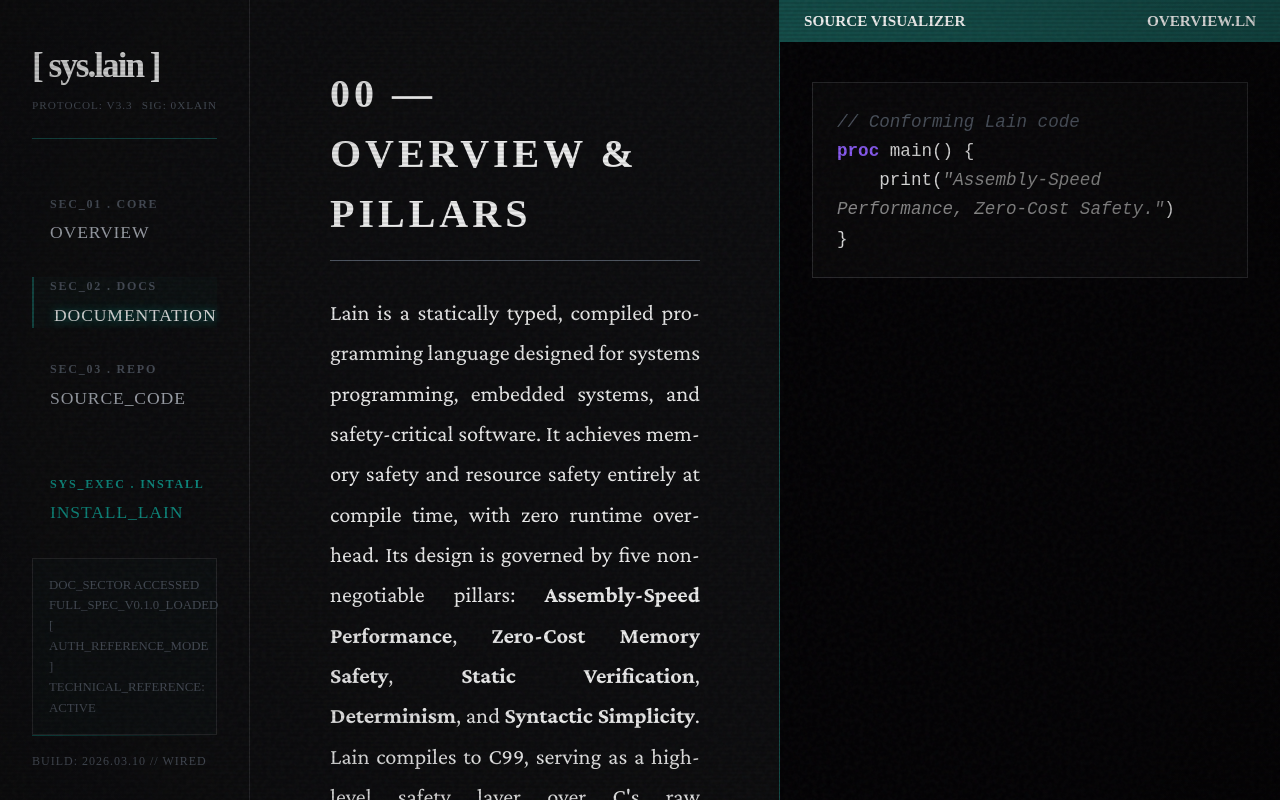
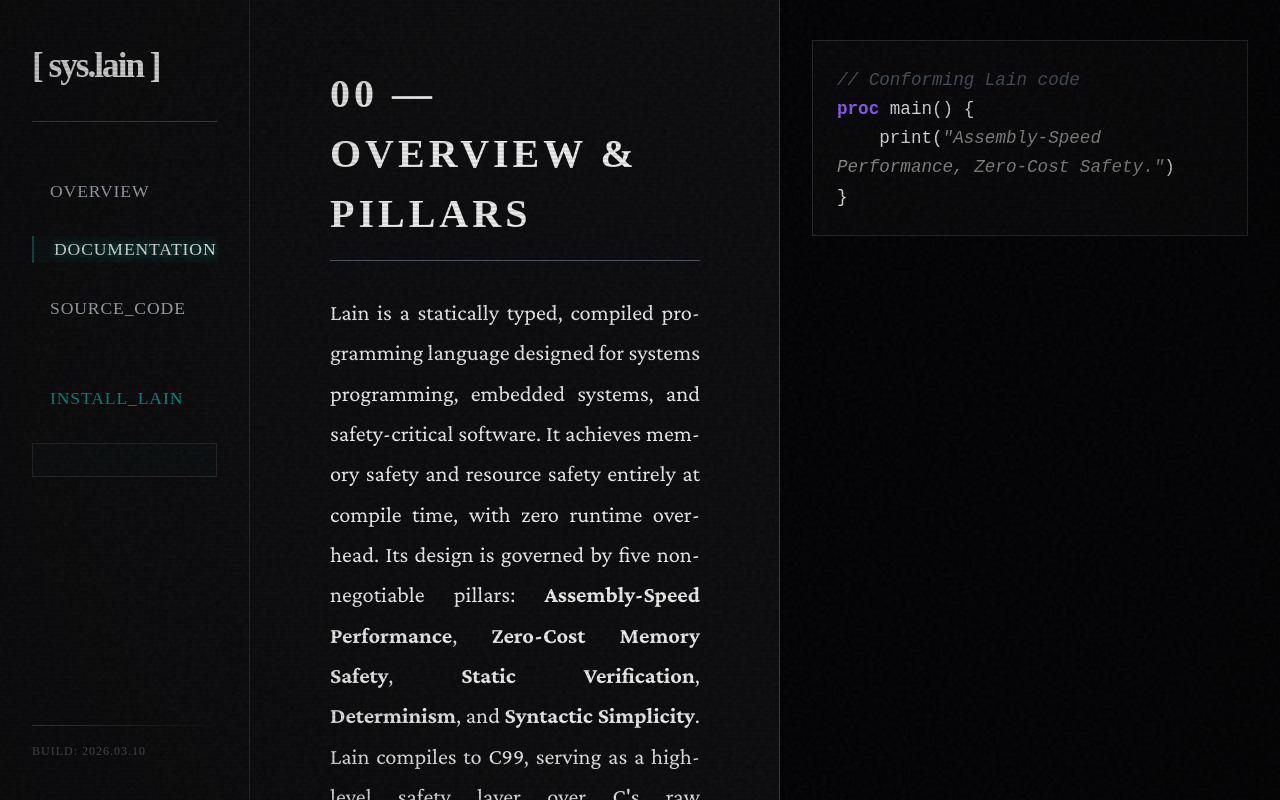
Before and after one commit to Marco-DG/lain, a Next.js app in the folder lain-website/: page /docs in a window 1280 px wide. Built offline with nearby package versions, Linux system fonts and the light colour scheme.

Commit message:
Code Triggers (Intersection Observer): + minor visual fixes

```diff
--- a/lain-website/app/docs/page.tsx
+++ b/lain-website/app/docs/page.tsx
@@ -4,12 +4,7 @@ import { specData } from "./specData";
 import styles from "../page.module.css";
 
 export default function Documentation() {
-    const statusLines = [
-        "DOC_SECTOR ACCESSED",
-        "FULL_SPEC_V0.1.0_LOADED",
-        "[ AUTH_REFERENCE_MODE ]",
-        "TECHNICAL_REFERENCE: ACTIVE"
-    ];
+    const statusLines: string[] = [];
 
     return (
         <NaviShell statusLines={statusLines}>
--- a/lain-website/app/docs/specData.ts
+++ b/lain-website/app/docs/specData.ts
@@ -13,8 +13,12 @@ proc main() {
     {
         id: "lexical",
         title: "01 — Lexical Structure",
-        content: `Lain source files are UTF-8 encoded. The language supports line (//) and nested block (/* */) comments. Semicolons are optional, as newlines serve as implicit statement terminators.
+        content: `
+        <section data-code="${encodeURIComponent('// Line comment\n/* Nested /* block */ comment */\n\nvar x = 42\ny = "Lain System" // Implicit semicolon')}">
+            Lain source files are UTF-8 encoded. The language supports line (//) and nested block (/* */) comments. Semicolons are optional, as newlines serve as implicit statement terminators.
+        </section>
         <br><br>
+        <section data-code="${encodeURIComponent('// Keywords demonstration\ntype File { mov handle int }\n\nproc main() {\n    var f = open_file("test.txt")\n    defer close_file(mov f)\n}')}">
             <b>Core Keywords:</b>
             <table>
                 <thead>
@@ -30,7 +34,8 @@ proc main() {
                     <tr><td><code>unsafe</code></td><td>Unsafe block escape hatch</td></tr>
                     <tr><td><code>defer</code></td><td>LIFO resource cleanup</td></tr>
                 </tbody>
-        </table>`,
+            </table>
+        </section>`,
         code: `// Line comment
 /* Nested /* block */ comment */
 
--- a/lain-website/components/Sidebar.tsx
+++ b/lain-website/components/Sidebar.tsx
@@ -25,35 +25,29 @@ export default function Sidebar({ statusLines }: SidebarProps) {
                         <h1 className={styles.logo}>[ sys.lain ]</h1>
                     </Link>
                     <div className={styles.logoMetadata}>
-                        <span>PROTOCOL: v3.3</span>
-                        <span>SIG: 0xLAIN</span>
                     </div>
                 </div>
 
                 <nav className={styles.navLinks}>
                     <div className={`${styles.navGroup} ${isLinkActive('/overview') ? styles.navGroupActive : ''}`}>
-                        <span className={styles.navLabel}>SEC_01 . CORE</span>
                         <Link href="/overview" className={`${styles.navLink} ${isLinkActive('/overview') ? styles.navLinkActive : ''}`}>
                             OVERVIEW
                         </Link>
                     </div>
 
                     <div className={`${styles.navGroup} ${isLinkActive('/docs') ? styles.navGroupActive : ''}`}>
-                        <span className={styles.navLabel}>SEC_02 . DOCS</span>
                         <Link href="/docs" className={`${styles.navLink} ${isLinkActive('/docs') ? styles.navLinkActive : ''}`}>
                             DOCUMENTATION
                         </Link>
                     </div>
 
                     <div className={styles.navGroup}>
-                        <span className={styles.navLabel}>SEC_03 . REPO</span>
                         <a className={styles.navLink} href="https://github.com/Marco-DG/lain" target="_blank" rel="noopener noreferrer">
                             SOURCE_CODE
                         </a>
                     </div>
 
                     <div className={`${styles.navGroup} ${isLinkActive('/install') ? styles.navGroupActive : ''}`} style={{ marginTop: '2rem' }}>
-                        <span className={styles.navLabel} style={{ color: 'var(--accent-teal)' }}>SYS_EXEC . INSTALL</span>
                         <Link href="/install" className={`${styles.navLink} ${isLinkActive('/install') ? styles.navLinkActive : ''}`} style={{ color: 'var(--accent-teal)' }}>
                             INSTALL_LAIN
                         </Link>
@@ -74,7 +68,7 @@ export default function Sidebar({ statusLines }: SidebarProps) {
 
             <div className={styles.sidebarBottom}>
                 <div className={styles.dataLine}></div>
-                <span className={styles.buildInfo}>BUILD: 2026.03.10 // WIRED</span>
+                <span className={styles.buildInfo}>BUILD: 2026.03.10</span>
             </div>
         </aside>
     );
--- a/lain-website/components/SpecViewer.tsx
+++ b/lain-website/components/SpecViewer.tsx
@@ -6,7 +6,7 @@ import styles from './SpecViewer.module.css';
 export interface SpecChapter {
     id: string;
     title: string;
-    content: string; // HTML content, can contain <section data-code="..."> tags
+    content: string; // HTML content, can contain tags with data-code="..."
     code?: string;   // Default code if no section is active
 }
 
@@ -35,9 +35,41 @@ export default function SpecViewer({ data }: SpecViewerProps) {
         }
     };
 
+    // Reset and Initial Code
     useEffect(() => {
         setActiveCode(chapter.code || null);
     }, [currentIndex, chapter.code]);
+
+    // Intersection Observer for scroll-triggered code
+    useEffect(() => {
+        const observerOptions = {
+            root: containerRef.current,
+            threshold: 0.6, // Trigger when 60% of the element is visible
+            rootMargin: '-10% 0px -40% 0px' // Focus on the upper-middle part of the view
+        };
+
+        const observer = new IntersectionObserver((entries) => {
+            entries.forEach((entry) => {
+                if (entry.isIntersecting) {
+                    const code = entry.target.getAttribute('data-code');
+                    if (code) {
+                        // We use a small trick: the attribute contains the code directly
+                        // or we could use an ID to look up in a dictionary.
+                        // For simplicity, we'll assume the code is passed or handled via a map.
+                        setActiveCode(decodeURIComponent(code));
+                    }
+                }
+            });
+        }, observerOptions);
+
+        // Find all elements with data-code in the rendered HTML
+        if (contentRef.current) {
+            const triggerElements = contentRef.current.querySelectorAll('[data-code]');
+            triggerElements.forEach(el => observer.observe(el));
+        }
+
+        return () => observer.disconnect();
+    }, [currentIndex, chapter.content]);
 
     const highlightLain = (code: string) => {
         let escaped = code
@@ -88,13 +120,9 @@ export default function SpecViewer({ data }: SpecViewerProps) {
 
             {/* COLUMN 3: CODE PANEL */}
             <aside className={styles.codePanel}>
-                <div className={styles.panelHeader}>
-                    <span>Source Visualizer</span>
-                    <span>{chapter.id}.ln</span>
-                </div>
                 <div className={styles.codeScroll}>
                     {activeCode ? (
-                        <div className={styles.codeBlockContainer}>
+                        <div className={styles.codeBlockContainer} key={activeCode}>
                             <pre><code dangerouslySetInnerHTML={{ __html: highlightLain(activeCode) }} /></pre>
                         </div>
                     ) : (
```
Lines whose indentation alone changed are shown as unchanged.
